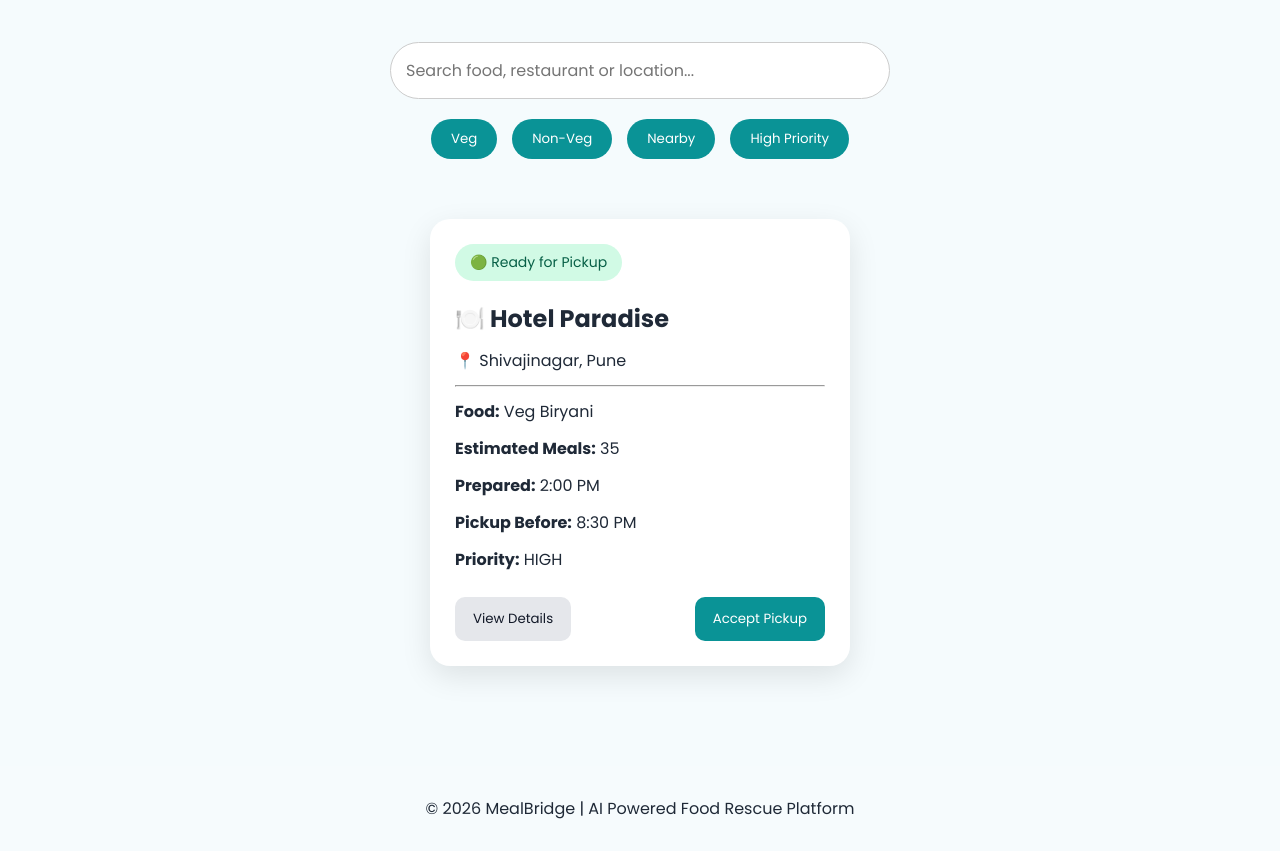
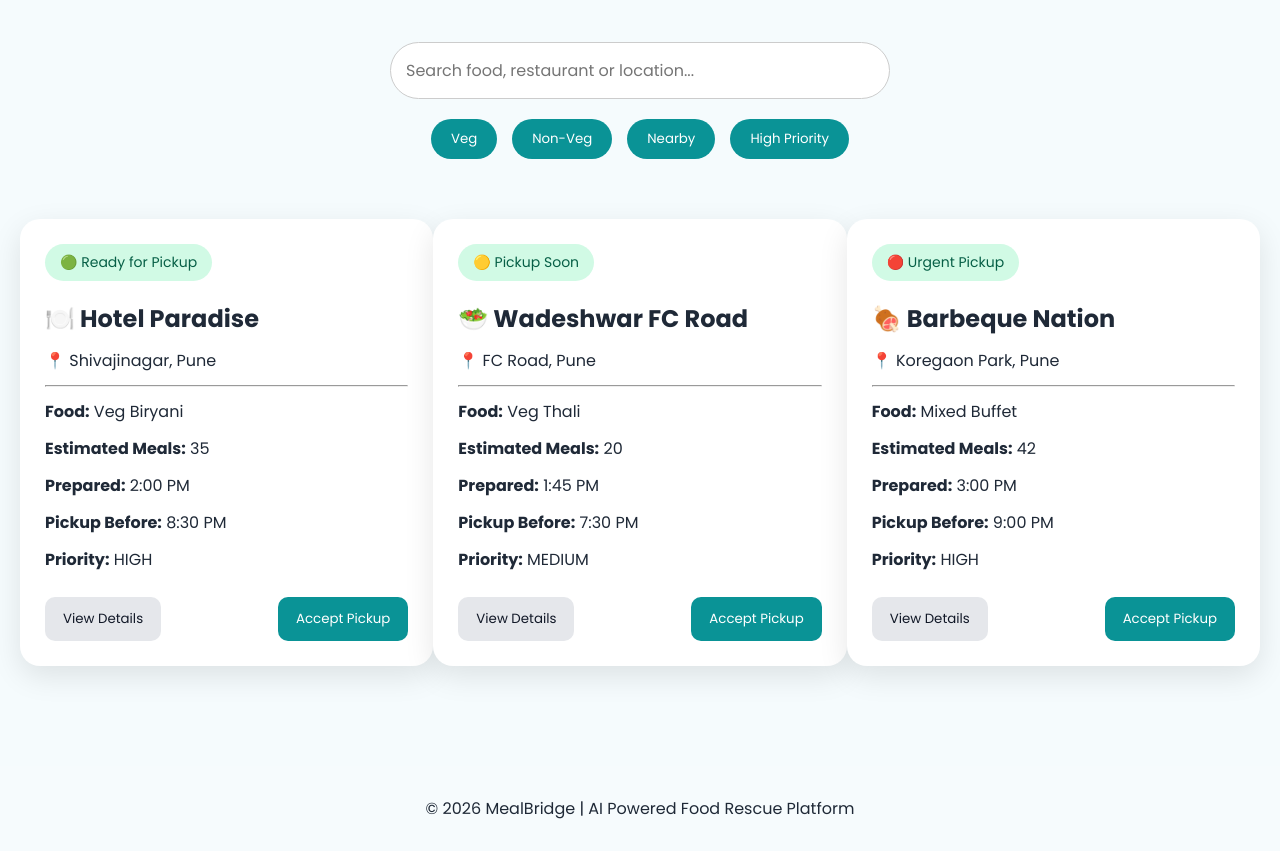
Before and after one commit to mulani-siman-13/FoodRescue, a plain HTML site: page donations.html in a window 1280 px wide. Shown: the part 235-1086 px from the top of the page. Drawn offline with Linux system fonts and the light colour scheme.

Commit message:
Final UI polish and hackathon-ready prototype

```diff
--- a/donations.html
+++ b/donations.html
@@ -125,6 +125,56 @@
 
 </div>
 
+<div class="donation-card">
+
+    <div class="status ready">
+        🟡 Pickup Soon
+    </div>
+
+    <h2>🥗 Wadeshwar FC Road</h2>
+
+    <p>📍 FC Road, Pune</p>
+
+    <hr>
+
+    <p><strong>Food:</strong> Veg Thali</p>
+    <p><strong>Estimated Meals:</strong> 20</p>
+    <p><strong>Prepared:</strong> 1:45 PM</p>
+    <p><strong>Pickup Before:</strong> 7:30 PM</p>
+    <p><strong>Priority:</strong> MEDIUM</p>
+
+    <div class="card-buttons">
+        <button class="details-btn">View Details</button>
+        <button class="accept-btn">Accept Pickup</button>
+    </div>
+
+</div>
+
+<div class="donation-card">
+
+    <div class="status ready">
+        🔴 Urgent Pickup
+    </div>
+
+    <h2>🍖 Barbeque Nation</h2>
+
+    <p>📍 Koregaon Park, Pune</p>
+
+    <hr>
+
+    <p><strong>Food:</strong> Mixed Buffet</p>
+    <p><strong>Estimated Meals:</strong> 42</p>
+    <p><strong>Prepared:</strong> 3:00 PM</p>
+    <p><strong>Pickup Before:</strong> 9:00 PM</p>
+    <p><strong>Priority:</strong> HIGH</p>
+
+    <div class="card-buttons">
+        <button class="details-btn">View Details</button>
+        <button class="accept-btn">Accept Pickup</button>
+    </div>
+
+</div>
+
 </section>
 
 </body>
```
Also changed, not shown: donate.html (+5 -1 lines), js/script.js (+22 -0 lines).
